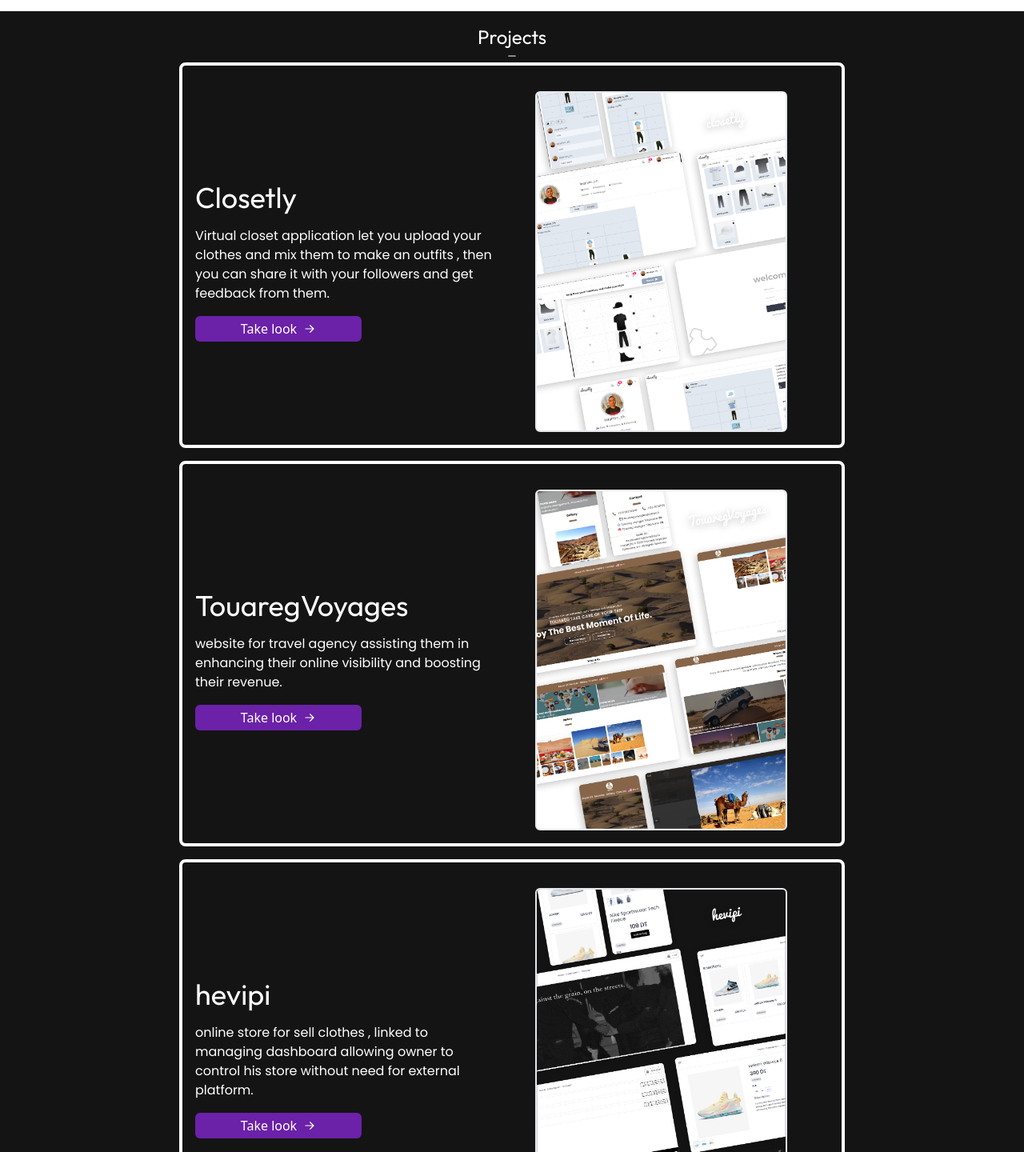
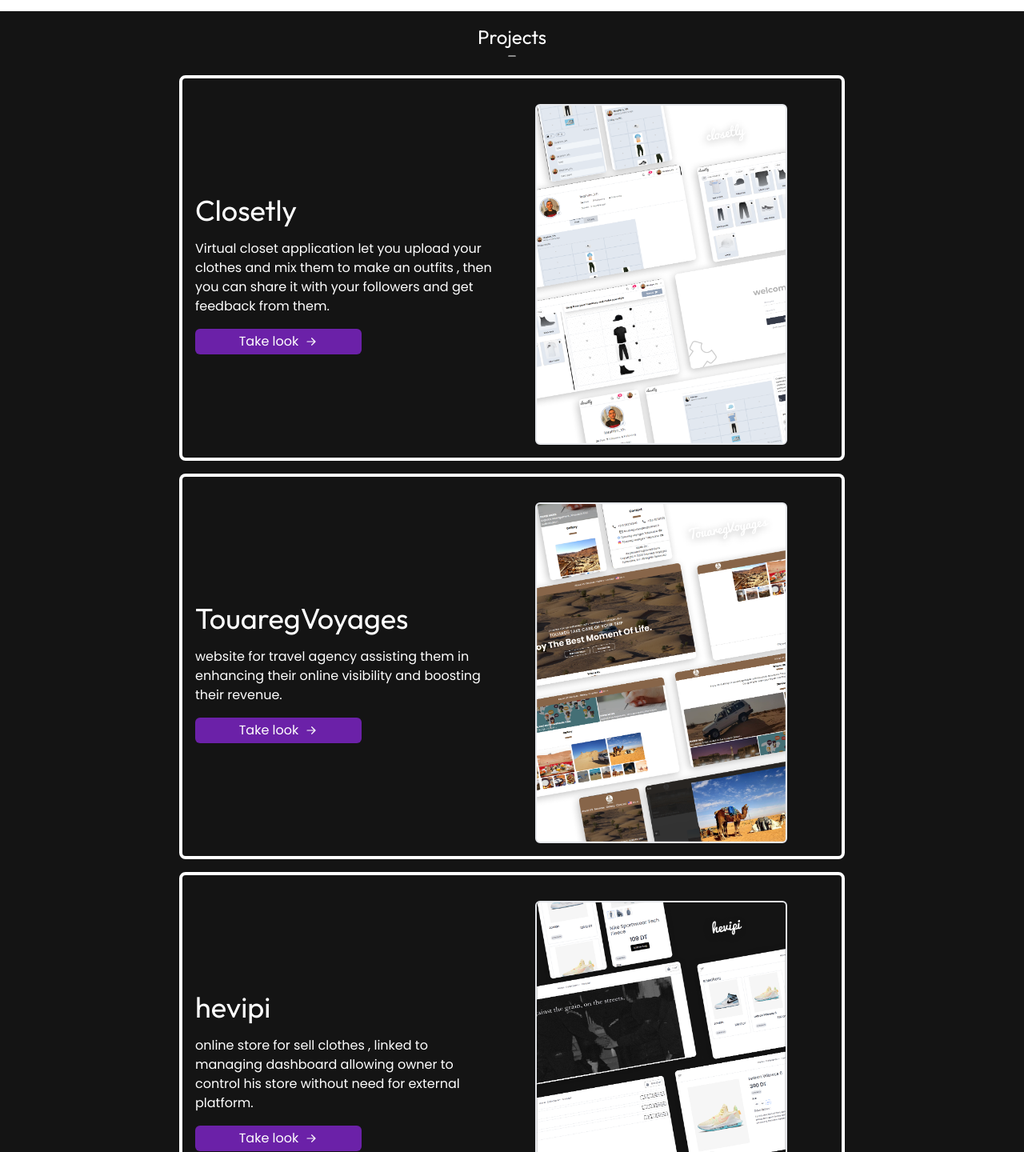
Before and after one commit to IbrahimYahyaoui/portfolio, a React (Vite) app: page / in a window 1280 px wide. Shown: the part 930-2370 px from the top of the page at 80% size. Built offline with nearby package versions, Linux system fonts and the light colour scheme.

Commit message:
Update Projects.jsx

```diff
--- a/src/components/Projects.jsx
+++ b/src/components/Projects.jsx
@@ -10,7 +10,7 @@ const Projects = ({ name }) => {
     <div className="text-white flex items-center p-4 flex-col ">
       <SectionTitle name="Projects" />
       {/* project 1 */}
-      <div className="lg:w-2/3  border-4 border-white rounded-lg group hover:scale-101 transition-transform ">
+      <div className="lg:w-2/3  border-4 mt-4 border-white rounded-lg group hover:scale-101 transition-transform ">
         <div className="  rounded-lg   h-90 mt-4 p-4 flex  overflow-hidden items-center lg:justify-center  flex-col-reverse lg:flex-row">
           <div className="flex  flex-col    lg:w-2/3 h-full   ">
             <p className="text-4xl fontOutfit group-hover:scale-105 transition-transform mt-4 lg:mt-0">
@@ -21,7 +21,7 @@ const Projects = ({ name }) => {
               them to make an outfits , then you can share it with your
               followers and get feedback from them.
             </p>
-            <button className="w-full lg:w-52  justify-center h-8 flex  items-center bg-purple-800 rounded-md mt-4 ">
+            <button className="w-full lg:w-52 fontPoppins justify-center h-8 flex  items-center bg-purple-800 rounded-md mt-4 ">
               Take look{" "}
               <ArrowRightIcon className="w-4 ml-2 group-hover:-rotate-45 transition-all " />
             </button>
@@ -41,14 +41,14 @@ const Projects = ({ name }) => {
       <div className="lg:w-2/3 my-4 border-4 border-white rounded-lg group hover:scale-101 transition-transform ">
         <div className="  rounded-lg   h-90 mt-4 p-4 flex  overflow-hidden items-center lg:justify-center  flex-col-reverse lg:flex-row">
           <div className="flex  flex-col    lg:w-2/3 h-full   ">
-            <p className="text-4xl fontOutfit group-hover:scale-105 transition-transform mt-4 lg:mt-0">
+            <p className="text-4xl fontOutfit  group-hover:scale-105 transition-transform mt-4 lg:mt-0">
               TouaregVoyages
             </p>
             <p className=" pt-4 fontPoppins">
               website for travel agency assisting them in enhancing their online
               visibility and boosting their revenue.
             </p>
-            <button className="w-full lg:w-52  justify-center h-8 flex  items-center bg-purple-800 rounded-md mt-4 ">
+            <button className="w-full lg:w-52 fontPoppins justify-center h-8 flex  items-center bg-purple-800 rounded-md mt-4 ">
               Take look{" "}
               <ArrowRightIcon className="w-4 ml-2 group-hover:-rotate-45 transition-all " />
             </button>
@@ -76,7 +76,7 @@ const Projects = ({ name }) => {
               allowing owner to control his store without need for external
               platform.
             </p>
-            <button className="w-full lg:w-52  justify-center h-8 flex  items-center bg-purple-800 rounded-md mt-4 ">
+            <button className="w-full lg:w-52 fontPoppins justify-center h-8 flex  items-center bg-purple-800 rounded-md mt-4 ">
               Take look{" "}
               <ArrowRightIcon className="w-4 ml-2 group-hover:-rotate-45 transition-all " />
             </button>
```
